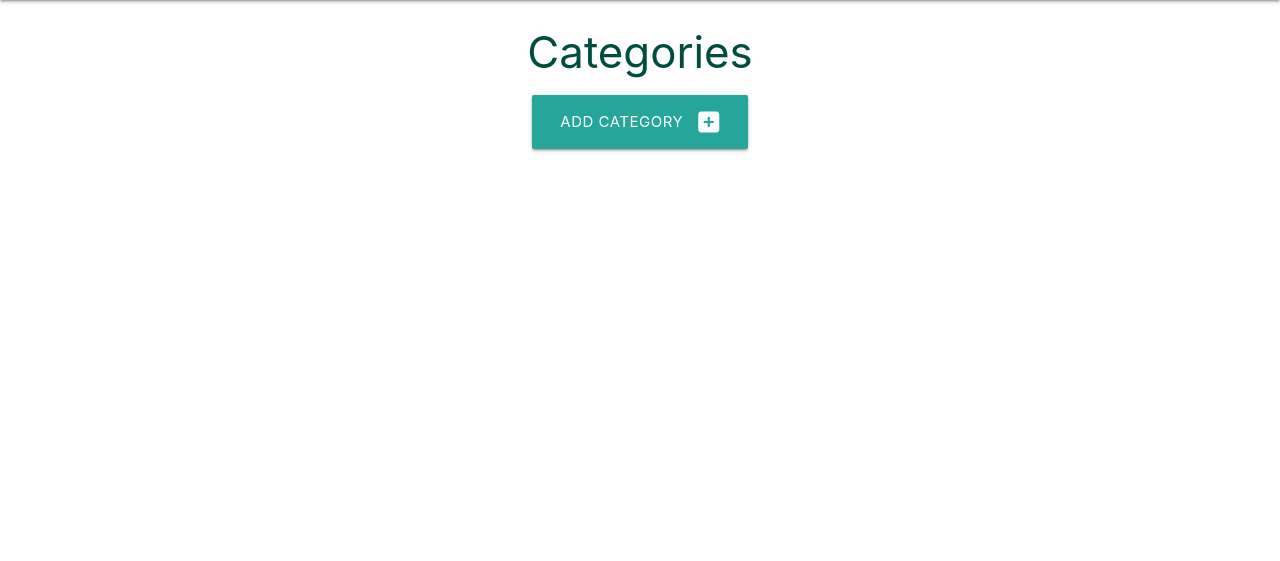
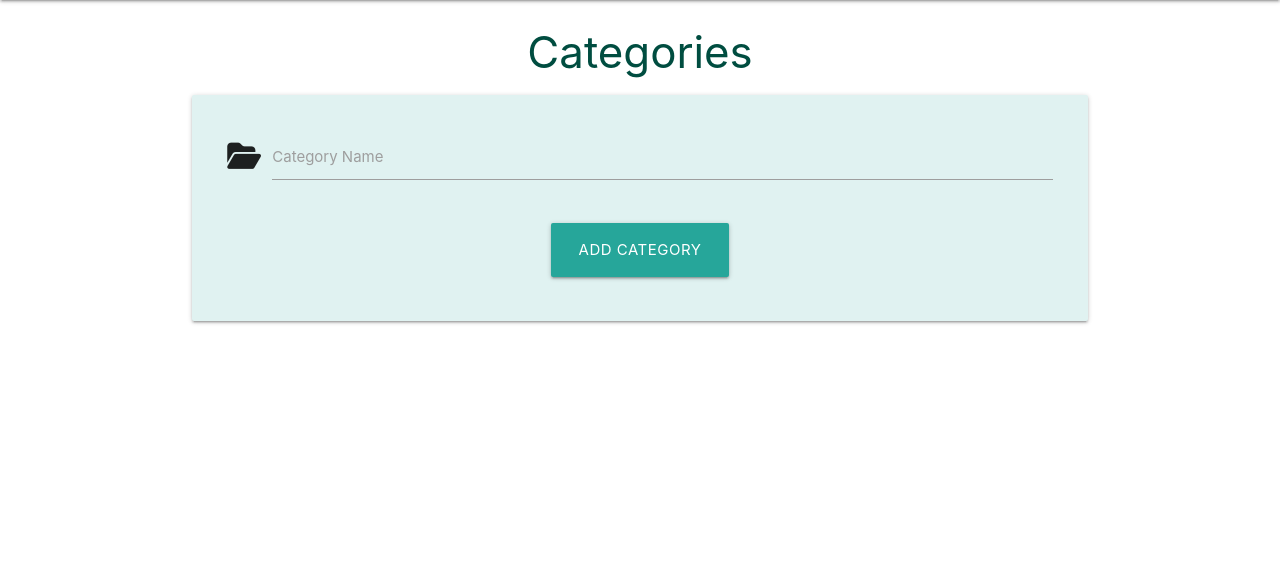
Before and after one commit to GJSayers/flask-sql-task-manager, a Flask app: page /add_category in a window 1280 px wide. Shown: the part 64-625 px from the top of the page. Run offline with Flask 2, Linux system fonts and the light colour scheme; some libraries are stand-ins or nearby versions.

Commit message:
Add form and method to add_category

```diff
--- a/taskmanager/routes.py
+++ b/taskmanager/routes.py
@@ -1,4 +1,4 @@
-from flask import render_template
+from flask import render_template, request, redirect, url_for
 from taskmanager import app, db
 from taskmanager.models import Category, Task
 
@@ -15,4 +15,9 @@ def categories():
 
 @app.route("/add_category", methods=["GET", "POST"])
 def add_category():
+    if request.method == "POST":
+        category = Category(category_name=request.form.get("category_name"))
+        db.session.add(category)
+        db.session.commit()
+        return redirect(url_for("categories"))
     return render_template("add_category.html")
--- a/taskmanager/templates/add_category.html
+++ b/taskmanager/templates/add_category.html
@@ -2,13 +2,24 @@
 {% block content %}
 
 <h3 class="teal-text text-darken-4 center-align">Categories</h3>
-<div class="row">
-    <div class="col s12 center-align">
-        <a href="{{ url_for('add_category') }}" class="btn-large light-teal darken-2">
-            Add Category <i class="fas fa-plus-square right"></i>
-        </a>
-    </div>
 
+<div class="row card-panel teal lighten-5">
+    <form class="col s12" method="POST" action="{{ url_for('add_category') }}" >
+      <div class="row">
+        <div class="input-field col s12">
+            <i class="fas fa-folder-open prefix light-teal-text text-darken-4"></i>
+          <input id="category_name"name="category_name" min-length="3" maxlength="25" type="text" class="validate">
+          <label for="category_name">Category Name</label>
+        </div>
+      </div>
+      <div class="row">
+        <div class="center-align col s12">
+            <button type="submit" class="btn-large prefix light-teal darken-1">
+                Add Category
+            </button>
+        </div>
+      </div>
+    </form>
 </div>
 
 {% endblock %}
```
